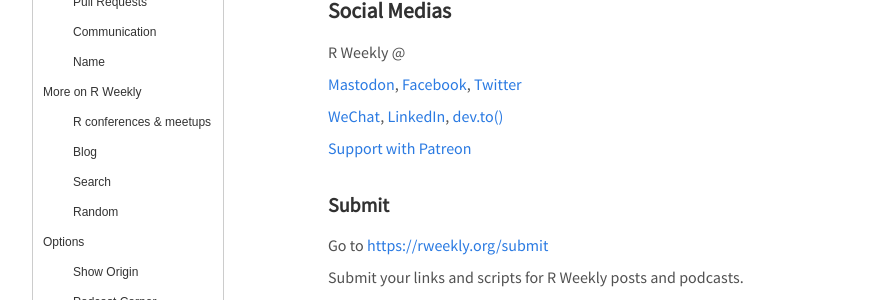
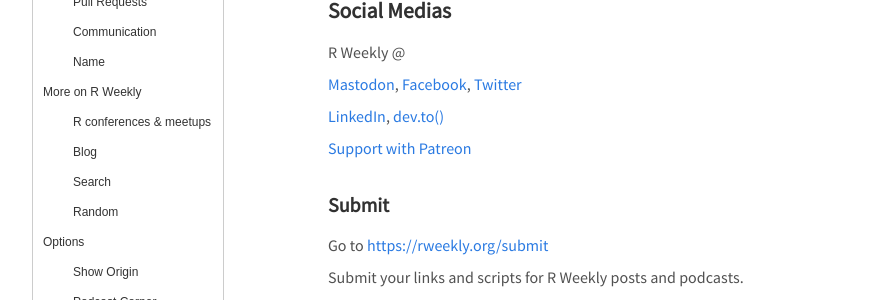
Before and after one commit to rweekly/rweekly.org, a Jekyll site: the page built from about.md, in a window 1280 px wide and 900 px high, scrolled down 359 px. Shown: the part 154-454 px from the top of the window, without its empty margins (32-922 px from the left). Built offline with Jekyll 4.4.1, drawn with Linux system fonts in a browser that asks for light colours; emoji names are drawn with the system emoji font; comment, search, counter and statistics services are not loaded.

Commit message:
format code

```diff
--- a/about.md
+++ b/about.md
@@ -23,7 +23,7 @@
 
 [Mastodon](https://mastodon.social/@rweekly), [Facebook](https://facebook.com/rweekly), [Twitter](https://twitter.com/rweekly_org)
 
-[WeChat](/wechat.html), [LinkedIn](https://www.linkedin.com/company/rweekly), [dev.to()](https://dev.to/rweekly)
+[LinkedIn](https://www.linkedin.com/company/rweekly), [dev.to()](https://dev.to/rweekly)
 
 [Support with Patreon](https://www.patreon.com/rweekly)
 
```
